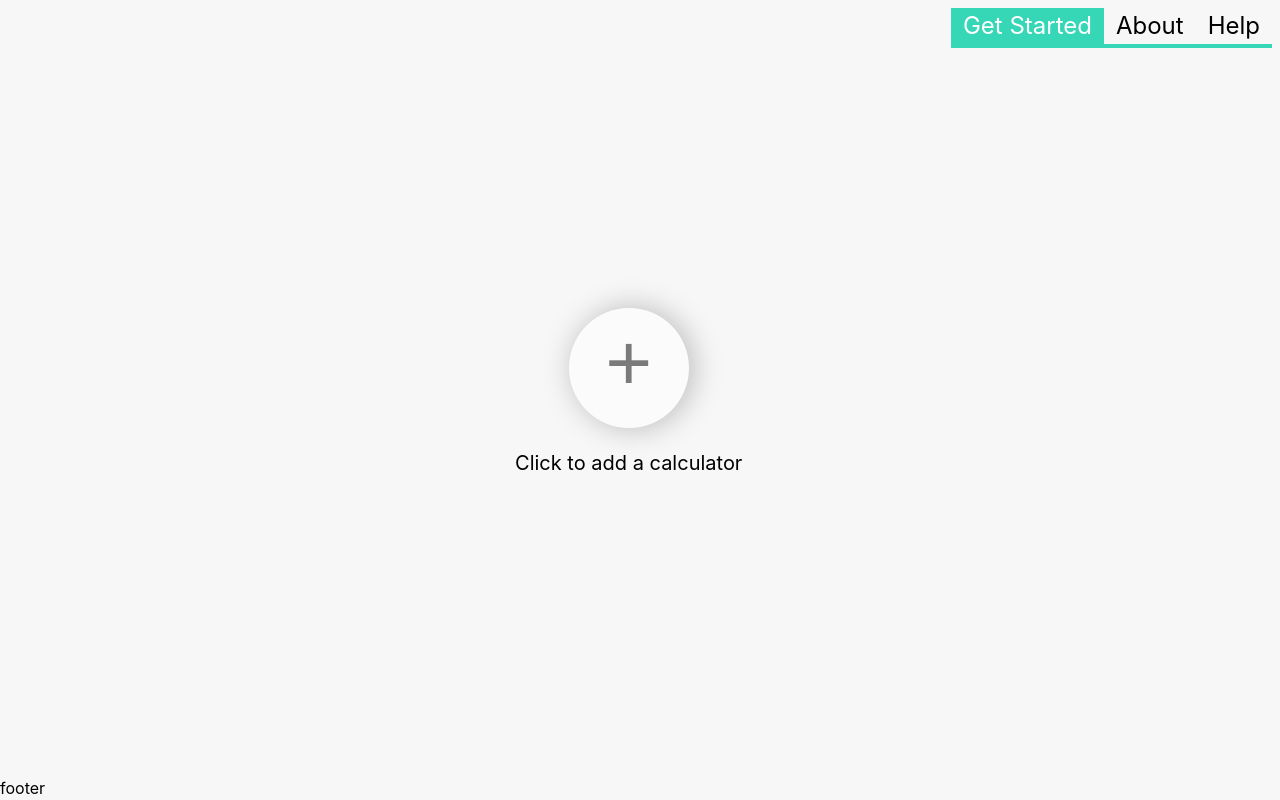
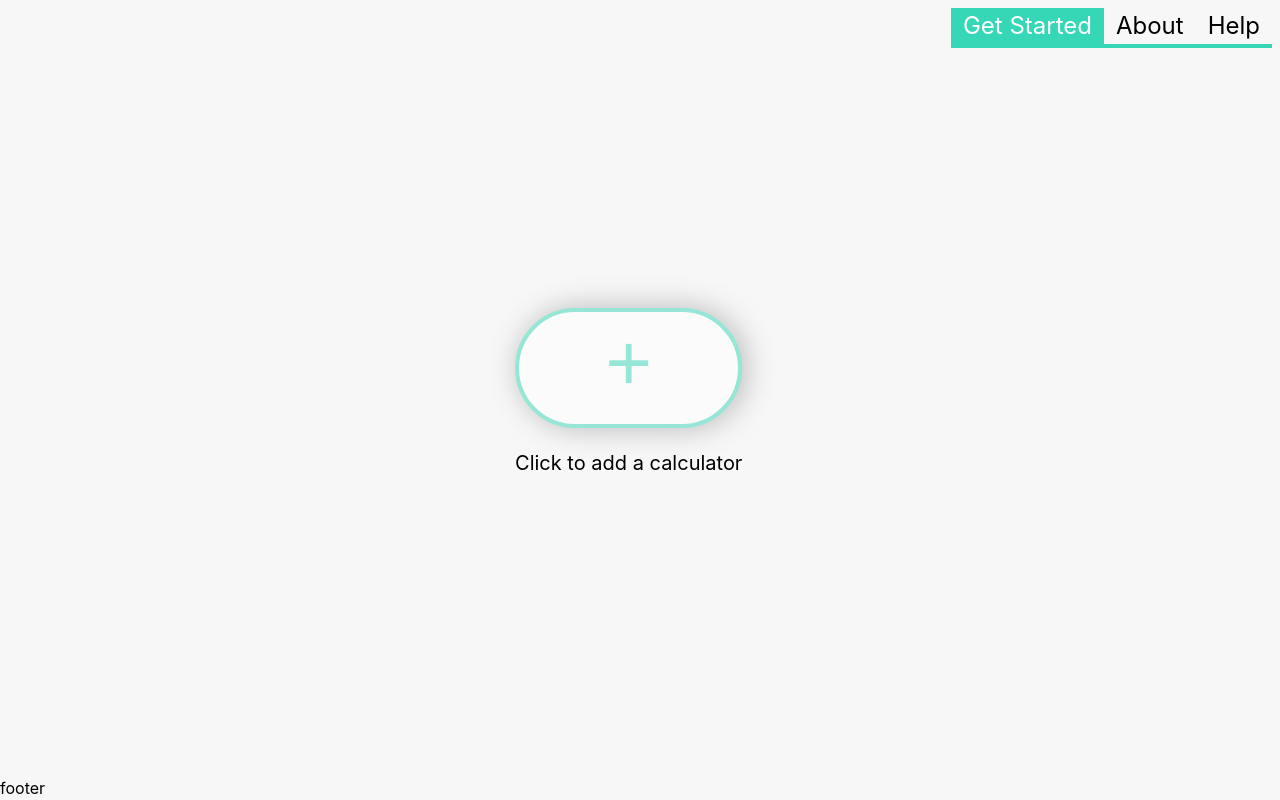
Before and after one commit to TYLER-JM/mocalc, a React (Vite) app: page /calculators in a window 1280 px wide. Built offline with nearby package versions, Linux system fonts and the light colour scheme.

Commit message:
updates button colors

```diff
--- a/src/styles/calculators.css
+++ b/src/styles/calculators.css
@@ -38,10 +38,11 @@
         button {
             height: 1.5em;
             width: 1.5em;
-            border: none;
+            border: 0.05em solid var(--turquoise);
             border-radius: 100%;
             font-size: 2rem;
             font-family: monospace;
+            color: var(--turquoise);
             opacity: 0.5;
             transition: all 0.2s ease-in-out, height 0.5s ease-out, width 0.5s ease-out;
             box-shadow: rgba(0,0,0,0.5) 4px 0 30px;
@@ -68,8 +69,10 @@
         right: 42%;
 
         button {
+            border-radius: 2em;
             font-size: 5rem;
             margin-bottom: 0.25em;
+            width: 100%;
         }
 
         span {
```
